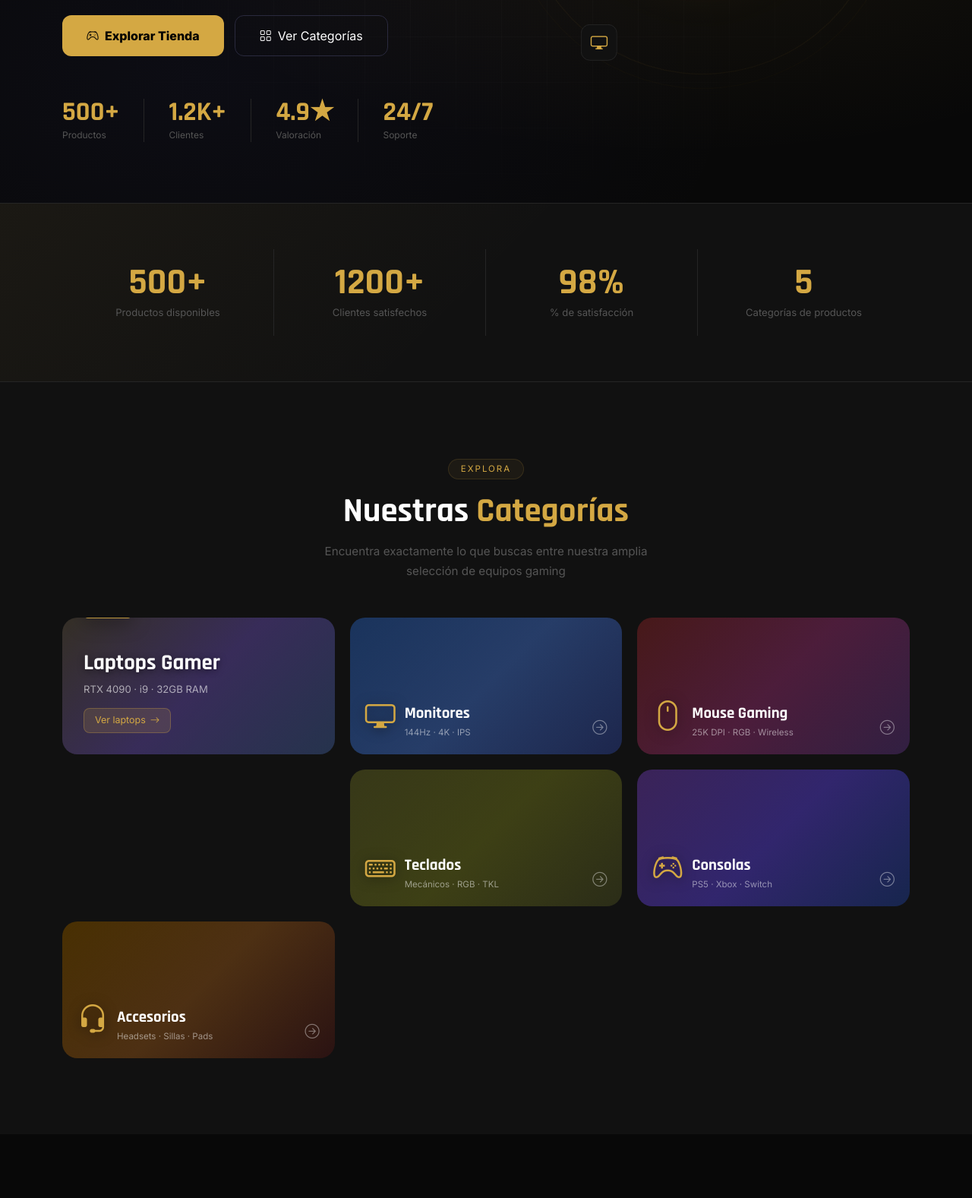
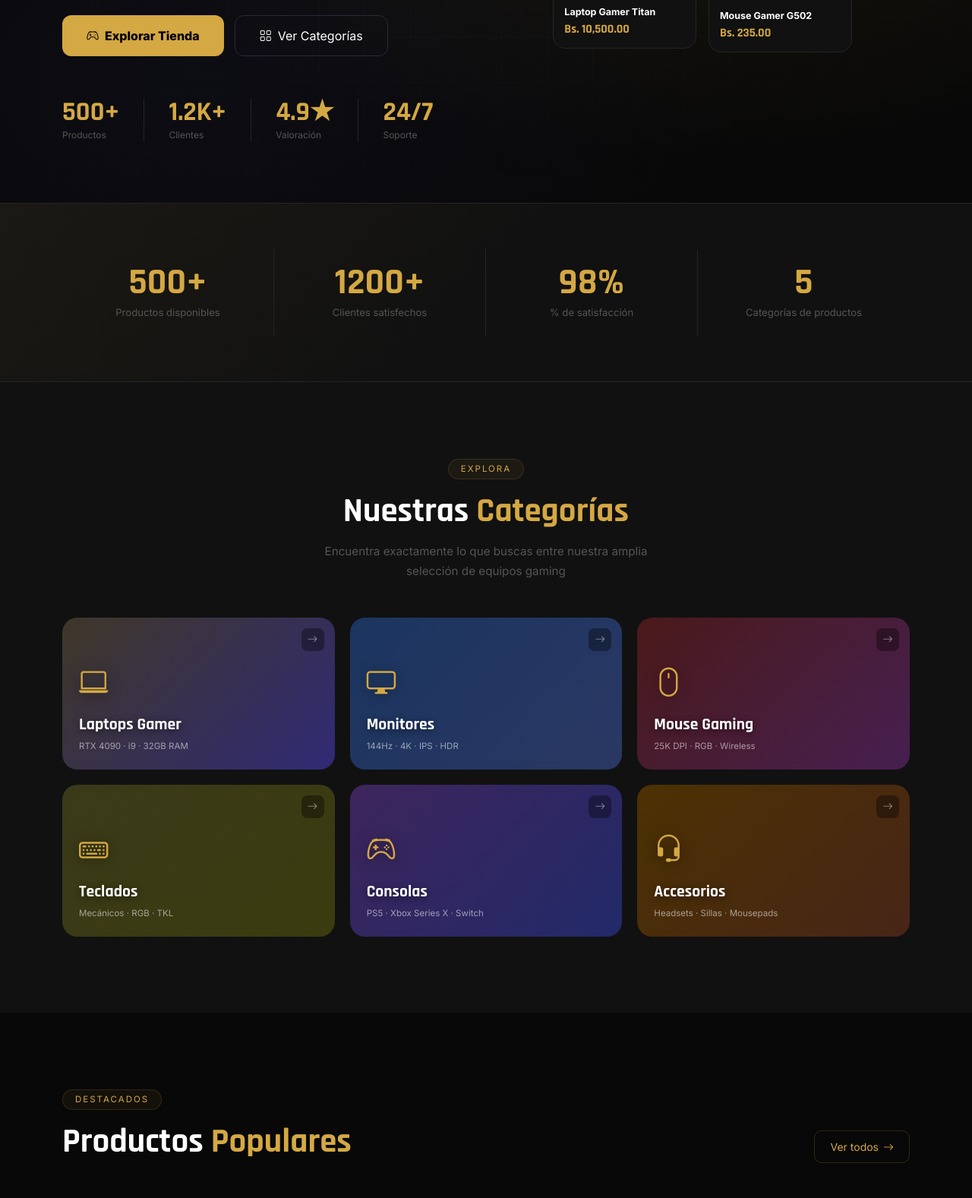
Before and after one commit to keyrafelipez3-droid/tienda_gamer, a PHP site: page /tienda_gamer/ in a window 1280 px wide. Shown: the part 631-2208 px from the top of the page at 76% size. Run offline with PHP 8.4, Linux system fonts and the light colour scheme; data comes from the database, SQL or seed files in the repository.

Commit message:
UX: logout a landing page, hero con productos reales, categorias simetricas, placeholders
- Logout redirige correctamente a la landing page (fix: ../../ -> ../)
- Hero section: reemplaza orbita de iconos por grid 2x2 de tarjetas de productos reales desde BD
- Categorias: layout simetrico 3x2 uniforme, sin espacios vacios ni filas huerfanas
- Productos sin imagen: placeholder con gradiente + icono de categoria en lugar de icono vacio
- Admin: thumbnail vacio reemplazado por placeholder visual con icono dorado

```diff
--- a/controllers/auth_controller.php
+++ b/controllers/auth_controller.php
@@ -174,7 +174,7 @@ if ($action === 'verify_2fa') {
 // ═══════════════════════════════
 if ($action === 'logout') {
     session_destroy();
-    header('Location: ../../index.php');
+    header('Location: ../index.php');
     exit;
 }
 
--- a/index.php
+++ b/index.php
@@ -2,6 +2,7 @@
 session_start();
 require_once 'config/db.php';
 $prod_destacados = $conn->query("SELECT p.*, c.nombre_categoria FROM producto p JOIN categoria c ON p.id_categoria=c.id_categoria WHERE p.estado=1 ORDER BY p.id_producto DESC LIMIT 4");
+$prod_hero = $conn->query("SELECT nombre, marca, precio, imagen, id_categoria FROM producto WHERE estado=1 AND imagen!='' AND imagen IS NOT NULL ORDER BY RAND() LIMIT 4");
 ?>
 <!DOCTYPE html>
 <html lang="es">
@@ -66,13 +67,20 @@ $prod_destacados = $conn->query("SELECT p.*, c.nombre_categoria FROM producto p
 
         /* HERO VISUAL */
         .hero-visual{position:relative;display:flex;align-items:center;justify-content:center;animation:fadeInRight 0.8s ease 0.3s both;}
-        .hero-circle{width:480px;height:480px;border-radius:50%;border:1px solid rgba(212,168,67,0.08);display:flex;align-items:center;justify-content:center;position:relative;animation:rotate 20s linear infinite;}
-        .hero-circle::before{content:'';position:absolute;inset:-20px;border-radius:50%;border:1px solid rgba(212,168,67,0.04);}
-        .hero-circle-inner{width:360px;height:360px;border-radius:50%;background:radial-gradient(circle,rgba(212,168,67,0.1) 0%,rgba(212,168,67,0.02) 50%,transparent 70%);display:flex;align-items:center;justify-content:center;font-size:10rem;filter:drop-shadow(0 0 40px rgba(212,168,67,0.4));animation:float 4s ease-in-out infinite,counterRotate 20s linear infinite;}
-        .orbit-item{position:absolute;width:48px;height:48px;border-radius:12px;background:var(--bg2);border:1px solid var(--border);display:flex;align-items:center;justify-content:center;font-size:1.4rem;animation:counterRotate 20s linear infinite;}
-        @keyframes rotate{from{transform:rotate(0deg);}to{transform:rotate(360deg);}}
-        @keyframes counterRotate{from{transform:rotate(0deg);}to{transform:rotate(-360deg);}}
-        @keyframes float{0%,100%{transform:translateY(0) rotate(0deg);}50%{transform:translateY(-20px) rotate(0deg);}}
+        .hero-products-grid{display:grid;grid-template-columns:1fr 1fr;gap:16px;max-width:460px;}
+        .hero-prod-card{background:var(--bg2);border:1px solid var(--border);border-radius:16px;overflow:hidden;transition:transform 0.3s;}
+        .hero-prod-card:nth-child(1){animation:float 4s ease-in-out infinite;}
+        .hero-prod-card:nth-child(2){animation:float 4s ease-in-out 1s infinite;}
+        .hero-prod-card:nth-child(3){animation:float 4s ease-in-out 0.5s infinite;}
+        .hero-prod-card:nth-child(4){animation:float 4s ease-in-out 1.5s infinite;}
+        .hero-prod-card:hover{transform:translateY(-6px) scale(1.02);border-color:rgba(212,168,67,0.4);}
+        .hero-prod-img{height:140px;overflow:hidden;background:var(--bg3);display:flex;align-items:center;justify-content:center;}
+        .hero-prod-img img{width:100%;height:100%;object-fit:cover;transition:transform 0.4s;}
+        .hero-prod-card:hover .hero-prod-img img{transform:scale(1.08);}
+        .hero-prod-body{padding:12px 14px;}
+        .hero-prod-nombre{font-size:0.78rem;font-weight:700;color:#fff;white-space:nowrap;overflow:hidden;text-overflow:ellipsis;}
+        .hero-prod-precio{font-family:'Rajdhani',sans-serif;font-size:1rem;font-weight:700;color:var(--green);margin-top:2px;}
+        @keyframes float{0%,100%{transform:translateY(0);}50%{transform:translateY(-12px);}}
         @keyframes fadeInUp{from{opacity:0;transform:translateY(30px);}to{opacity:1;transform:translateY(0);}}
         @keyframes fadeInDown{from{opacity:0;transform:translateY(-20px);}to{opacity:1;transform:translateY(0);}}
         @keyframes fadeInRight{from{opacity:0;transform:translateX(40px);}to{opacity:1;transform:translateX(0);}}
@@ -87,7 +95,7 @@ $prod_destacados = $conn->query("SELECT p.*, c.nombre_categoria FROM producto p
         /* ── CATEGORÍAS ── */
         .bg2{background:var(--bg2);}
         .cat-grid{display:grid;grid-template-columns:repeat(3,1fr);gap:20px;}
-        .cat-card{border-radius:20px;overflow:hidden;position:relative;height:180px;cursor:pointer;transition:all 0.4s;text-decoration:none;display:block;}
+        .cat-card{border-radius:20px;overflow:hidden;position:relative;height:200px;cursor:pointer;transition:all 0.4s;text-decoration:none;display:block;}
         .cat-card:hover{transform:translateY(-6px);box-shadow:0 20px 60px rgba(0,0,0,0.5);}
         .cat-card:hover .cat-overlay{opacity:0.5;}
         .cat-card:hover .cat-content{transform:translateY(-4px);}
@@ -246,12 +254,39 @@ $prod_destacados = $conn->query("SELECT p.*, c.nombre_categoria FROM producto p
             </div>
             <div class="col-lg-6 d-none d-lg-block">
                 <div class="hero-visual">
-                    <div class="hero-circle">
-                        <div class="hero-circle-inner"><i class="bi bi-controller" style="font-size:10rem;color:#d4a843;filter:drop-shadow(0 0 40px rgba(212,168,67,0.4));"></i></div>
-                        <div class="orbit-item" style="top:10%;left:50%;transform:translateX(-50%);"><i class="bi bi-laptop" style="color:#d4a843;"></i></div>
-                        <div class="orbit-item" style="top:50%;right:-24px;transform:translateY(-50%);"><i class="bi bi-display" style="color:#d4a843;"></i></div>
-                        <div class="orbit-item" style="bottom:10%;left:50%;transform:translateX(-50%);"><i class="bi bi-headset" style="color:#d4a843;"></i></div>
-                        <div class="orbit-item" style="top:50%;left:-24px;transform:translateY(-50%);"><i class="bi bi-mouse" style="color:#d4a843;"></i></div>
+                    <div class="hero-products-grid">
+                        <?php
+                        $hero_icons = ['bi-laptop','bi-display','bi-mouse','bi-controller'];
+                        $hero_idx = 0;
+                        if ($prod_hero && $prod_hero->num_rows > 0):
+                            while ($hp = $prod_hero->fetch_assoc()):
+                                $hp_img = !empty($hp['imagen']) ? ((strpos($hp['imagen'],'http')===0) ? $hp['imagen'] : 'assets/'.$hp['imagen']) : null;
+                        ?>
+                        <div class="hero-prod-card">
+                            <div class="hero-prod-img">
+                                <?php if ($hp_img): ?>
+                                    <img src="<?= htmlspecialchars($hp_img) ?>" alt="<?= htmlspecialchars($hp['nombre']) ?>">
+                                <?php else: ?>
+                                    <i class="bi <?= $hero_icons[$hero_idx % 4] ?>" style="font-size:3.5rem;color:#d4a843;opacity:0.5;"></i>
+                                <?php endif; ?>
+                            </div>
+                            <div class="hero-prod-body">
+                                <div class="hero-prod-nombre"><?= htmlspecialchars($hp['nombre']) ?></div>
+                                <div class="hero-prod-precio">Bs. <?= number_format($hp['precio'],2) ?></div>
+                            </div>
+                        </div>
+                        <?php $hero_idx++; endwhile;
+                        else:
+                            $fallback = [['bi-laptop','Laptop Gamer','Bs. 7,500'],['bi-display','Monitor 144Hz','Bs. 2,800'],['bi-mouse','Mouse Pro','Bs. 450'],['bi-controller','Consola Gaming','Bs. 4,200']];
+                            foreach ($fallback as $f): ?>
+                        <div class="hero-prod-card">
+                            <div class="hero-prod-img"><i class="bi <?= $f[0] ?>" style="font-size:3.5rem;color:#d4a843;opacity:0.5;"></i></div>
+                            <div class="hero-prod-body">
+                                <div class="hero-prod-nombre"><?= $f[1] ?></div>
+                                <div class="hero-prod-precio"><?= $f[2] ?></div>
+                            </div>
+                        </div>
+                        <?php endforeach; endif; ?>
                     </div>
                 </div>
             </div>
@@ -292,82 +327,29 @@ $prod_destacados = $conn->query("SELECT p.*, c.nombre_categoria FROM producto p
             <p class="sec-sub mx-auto">Encuentra exactamente lo que buscas entre nuestra amplia selección de equipos gaming</p>
         </div>
         <div class="cat-grid reveal">
-            <!-- Laptops -->
-            <div class="cat-card" onclick="window.location='views/auth/login.php'" style="grid-row:span 2;">
-                <div class="cat-bg" style="background:linear-gradient(135deg,#0a0f1e,#1a1040,#0d1f0d);"></div>
-                <div class="cat-overlay" style="background:linear-gradient(135deg,rgba(212,168,67,0.3),rgba(99,102,241,0.4));opacity:0.7;"></div>
-                <div style="position:absolute;inset:0;display:flex;flex-direction:column;justify-content:flex-end;padding:28px;z-index:2;">
-                    <div style="font-size:4rem;margin-bottom:12px;filter:drop-shadow(0 4px 12px rgba(0,0,0,0.5));"><i class="bi bi-laptop" style="color:#d4a843;"></i></div>
-                    <div style="font-family:'Rajdhani',sans-serif;font-size:1.8rem;font-weight:700;color:#fff;text-shadow:0 2px 8px rgba(0,0,0,0.5);">Laptops Gamer</div>
-                    <div style="font-size:0.82rem;color:rgba(255,255,255,0.6);margin-top:4px;">RTX 4090 · i9 · 32GB RAM</div>
-                    <div style="display:inline-flex;align-items:center;gap:6px;margin-top:14px;background:rgba(212,168,67,0.15);border:1px solid rgba(212,168,67,0.3);border-radius:8px;padding:6px 14px;width:fit-content;font-size:0.78rem;color:var(--green);">Ver laptops <i class="bi bi-arrow-right"></i></div>
+            <?php
+            $cats = [
+                ['icon'=>'bi-laptop',    'name'=>'Laptops Gamer',  'sub'=>'RTX 4090 · i9 · 32GB RAM',      'bg'=>'linear-gradient(135deg,#0a0f1e,#1a1040)', 'ov'=>'rgba(212,168,67,0.35),rgba(99,102,241,0.4)'],
+                ['icon'=>'bi-display',   'name'=>'Monitores',      'sub'=>'144Hz · 4K · IPS · HDR',         'bg'=>'linear-gradient(135deg,#0d1520,#1a2a3a)', 'ov'=>'rgba(59,130,246,0.4),rgba(99,102,241,0.3)'],
+                ['icon'=>'bi-mouse',     'name'=>'Mouse Gaming',   'sub'=>'25K DPI · RGB · Wireless',       'bg'=>'linear-gradient(135deg,#1a0d0d,#2a1020)', 'ov'=>'rgba(239,68,68,0.3),rgba(168,85,247,0.3)'],
+                ['icon'=>'bi-keyboard',  'name'=>'Teclados',       'sub'=>'Mecánicos · RGB · TKL',          'bg'=>'linear-gradient(135deg,#0d1a0d,#1a2a10)', 'ov'=>'rgba(212,168,67,0.3),rgba(245,158,11,0.2)'],
+                ['icon'=>'bi-controller','name'=>'Consolas',       'sub'=>'PS5 · Xbox Series X · Switch',   'bg'=>'linear-gradient(135deg,#10101a,#1a1040)', 'ov'=>'rgba(168,85,247,0.4),rgba(59,130,246,0.3)'],
+                ['icon'=>'bi-headset',   'name'=>'Accesorios',     'sub'=>'Headsets · Sillas · Mousepads',  'bg'=>'linear-gradient(135deg,#1a1200,#2a2010)', 'ov'=>'rgba(245,158,11,0.3),rgba(239,68,68,0.2)'],
+            ];
+            foreach ($cats as $c): ?>
+            <div class="cat-card" onclick="window.location='views/auth/login.php'">
+                <div class="cat-bg" style="background:<?= $c['bg'] ?>;"></div>
+                <div class="cat-overlay" style="background:linear-gradient(135deg,<?= $c['ov'] ?>);opacity:0.75;"></div>
+                <div style="position:absolute;inset:0;display:flex;flex-direction:column;justify-content:flex-end;padding:22px;z-index:2;">
+                    <i class="bi <?= $c['icon'] ?>" style="font-size:2.4rem;color:#d4a843;margin-bottom:10px;filter:drop-shadow(0 2px 8px rgba(0,0,0,0.5));"></i>
+                    <div style="font-family:'Rajdhani',sans-serif;font-size:1.35rem;font-weight:700;color:#fff;text-shadow:0 2px 8px rgba(0,0,0,0.5);"><?= $c['name'] ?></div>
+                    <div style="font-size:0.72rem;color:rgba(255,255,255,0.55);margin-top:3px;"><?= $c['sub'] ?></div>
+                </div>
+                <div style="position:absolute;top:14px;right:14px;z-index:3;width:30px;height:30px;background:rgba(0,0,0,0.35);backdrop-filter:blur(4px);border-radius:8px;display:flex;align-items:center;justify-content:center;">
+                    <i class="bi bi-arrow-right" style="color:rgba(255,255,255,0.5);font-size:0.85rem;"></i>
                 </div>
             </div>
-            <!-- Monitores -->
-            <div class="cat-card" onclick="window.location='views/auth/login.php'">
-                <div class="cat-bg" style="background:linear-gradient(135deg,#0d1520,#1a2a3a,#0a1520);"></div>
-                <div class="cat-overlay" style="background:linear-gradient(135deg,rgba(59,130,246,0.4),rgba(99,102,241,0.3));opacity:0.7;"></div>
-                <div style="position:absolute;inset:0;display:flex;align-items:flex-end;padding:20px;z-index:2;gap:12px;">
-                    <div style="font-size:2.5rem;filter:drop-shadow(0 2px 8px rgba(0,0,0,0.5));"><i class="bi bi-display" style="color:#d4a843;"></i></div>
-                    <div>
-                        <div style="font-family:'Rajdhani',sans-serif;font-size:1.3rem;font-weight:700;color:#fff;">Monitores</div>
-                        <div style="font-size:0.72rem;color:rgba(255,255,255,0.5);">144Hz · 4K · IPS</div>
-                    </div>
-                    <i class="bi bi-arrow-right-circle" style="margin-left:auto;color:rgba(255,255,255,0.4);font-size:1.2rem;"></i>
-                </div>
-            </div>
-            <!-- Mouse -->
-            <div class="cat-card" onclick="window.location='views/auth/login.php'">
-                <div class="cat-bg" style="background:linear-gradient(135deg,#1a0d0d,#2a1020,#111111);"></div>
-                <div class="cat-overlay" style="background:linear-gradient(135deg,rgba(239,68,68,0.3),rgba(168,85,247,0.3));opacity:0.7;"></div>
-                <div style="position:absolute;inset:0;display:flex;align-items:flex-end;padding:20px;z-index:2;gap:12px;">
-                    <div style="font-size:2.5rem;filter:drop-shadow(0 2px 8px rgba(0,0,0,0.5));"><i class="bi bi-mouse" style="color:#d4a843;"></i></div>
-                    <div>
-                        <div style="font-family:'Rajdhani',sans-serif;font-size:1.3rem;font-weight:700;color:#fff;">Mouse Gaming</div>
-                        <div style="font-size:0.72rem;color:rgba(255,255,255,0.5);">25K DPI · RGB · Wireless</div>
-                    </div>
-                    <i class="bi bi-arrow-right-circle" style="margin-left:auto;color:rgba(255,255,255,0.4);font-size:1.2rem;"></i>
-                </div>
-            </div>
-            <!-- Teclados -->
-            <div class="cat-card" onclick="window.location='views/auth/login.php'">
-                <div class="cat-bg" style="background:linear-gradient(135deg,#0d1a0d,#1a2a10,#0a1a1a);"></div>
-                <div class="cat-overlay" style="background:linear-gradient(135deg,rgba(212,168,67,0.3),rgba(245,158,11,0.2));opacity:0.7;"></div>
-                <div style="position:absolute;inset:0;display:flex;align-items:flex-end;padding:20px;z-index:2;gap:12px;">
-                    <div style="font-size:2.5rem;filter:drop-shadow(0 2px 8px rgba(0,0,0,0.5));"><i class="bi bi-keyboard" style="color:#d4a843;"></i></div>
-                    <div>
-                        <div style="font-family:'Rajdhani',sans-serif;font-size:1.3rem;font-weight:700;color:#fff;">Teclados</div>
-                        <div style="font-size:0.72rem;color:rgba(255,255,255,0.5);">Mecánicos · RGB · TKL</div>
-                    </div>
-                    <i class="bi bi-arrow-right-circle" style="margin-left:auto;color:rgba(255,255,255,0.4);font-size:1.2rem;"></i>
-                </div>
-            </div>
-            <!-- Consolas -->
-            <div class="cat-card" onclick="window.location='views/auth/login.php'">
-                <div class="cat-bg" style="background:linear-gradient(135deg,#10101a,#1a1040,#0d0d20);"></div>
-                <div class="cat-overlay" style="background:linear-gradient(135deg,rgba(168,85,247,0.4),rgba(59,130,246,0.3));opacity:0.7;"></div>
-                <div style="position:absolute;inset:0;display:flex;align-items:flex-end;padding:20px;z-index:2;gap:12px;">
-                    <div style="font-size:2.5rem;filter:drop-shadow(0 2px 8px rgba(0,0,0,0.5));"><i class="bi bi-controller" style="color:#d4a843;"></i></div>
-                    <div>
-                        <div style="font-family:'Rajdhani',sans-serif;font-size:1.3rem;font-weight:700;color:#fff;">Consolas</div>
-                        <div style="font-size:0.72rem;color:rgba(255,255,255,0.5);">PS5 · Xbox · Switch</div>
-                    </div>
-                    <i class="bi bi-arrow-right-circle" style="margin-left:auto;color:rgba(255,255,255,0.4);font-size:1.2rem;"></i>
-                </div>
-            </div>
-            <!-- Accesorios -->
-            <div class="cat-card" onclick="window.location='views/auth/login.php'">
-                <div class="cat-bg" style="background:linear-gradient(135deg,#1a1200,#2a2010,#0a0a0a);"></div>
-                <div class="cat-overlay" style="background:linear-gradient(135deg,rgba(245,158,11,0.3),rgba(239,68,68,0.2));opacity:0.7;"></div>
-                <div style="position:absolute;inset:0;display:flex;align-items:flex-end;padding:20px;z-index:2;gap:12px;">
-                    <div style="font-size:2.5rem;filter:drop-shadow(0 2px 8px rgba(0,0,0,0.5));"><i class="bi bi-headset" style="color:#d4a843;"></i></div>
-                    <div>
-                        <div style="font-family:'Rajdhani',sans-serif;font-size:1.3rem;font-weight:700;color:#fff;">Accesorios</div>
-                        <div style="font-size:0.72rem;color:rgba(255,255,255,0.5);">Headsets · Sillas · Pads</div>
-                    </div>
-                    <i class="bi bi-arrow-right-circle" style="margin-left:auto;color:rgba(255,255,255,0.4);font-size:1.2rem;"></i>
-                </div>
-            </div>
+            <?php endforeach; ?>
         </div>
     </div>
 </section>
--- a/views/admin/productos.php
+++ b/views/admin/productos.php
@@ -989,7 +989,11 @@ $stock_bajo = $conn->query("SELECT COUNT(*) as t FROM producto WHERE stock<=5 AN
                                         <div class="prod-img-table">
                                             <?php if ($img): ?>
                                                 <img src="<?= $img ?>" alt="">
-                                            <?php else: ?><i class="bi bi-box" style="font-size:1.5rem;opacity:0.3;"></i><?php endif; ?>
+                                            <?php else: ?>
+                                                <div style="width:100%;height:100%;background:linear-gradient(135deg,#0d1520,#1a2030);display:flex;align-items:center;justify-content:center;border-radius:8px;">
+                                                    <i class="bi bi-image" style="font-size:1.3rem;color:#d4a843;opacity:0.4;"></i>
+                                                </div>
+                                            <?php endif; ?>
                                         </div>
                                         <?php if ($cant_imgs > 1): ?>
                                             <span
```
Also changed, not shown: views/cliente/productos.php (+16 -1 lines).
